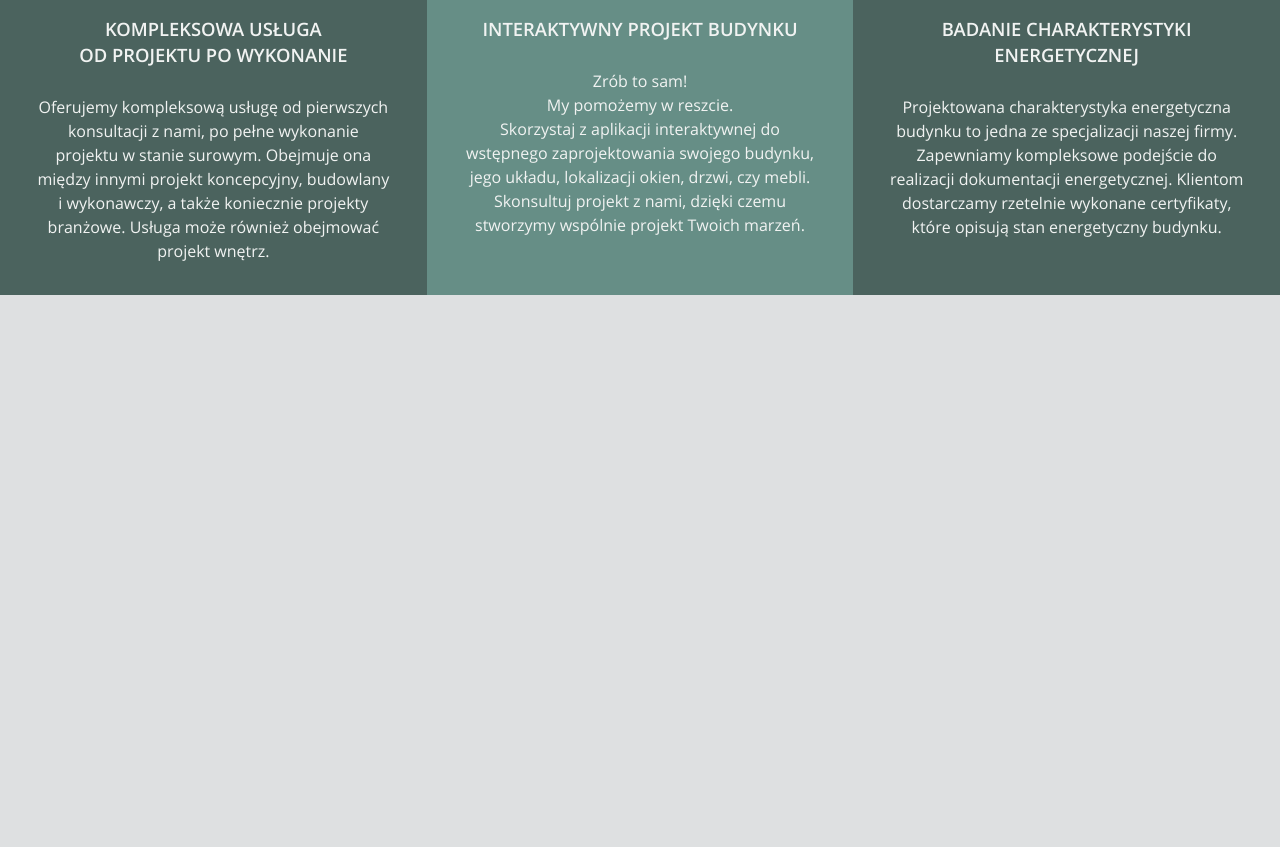
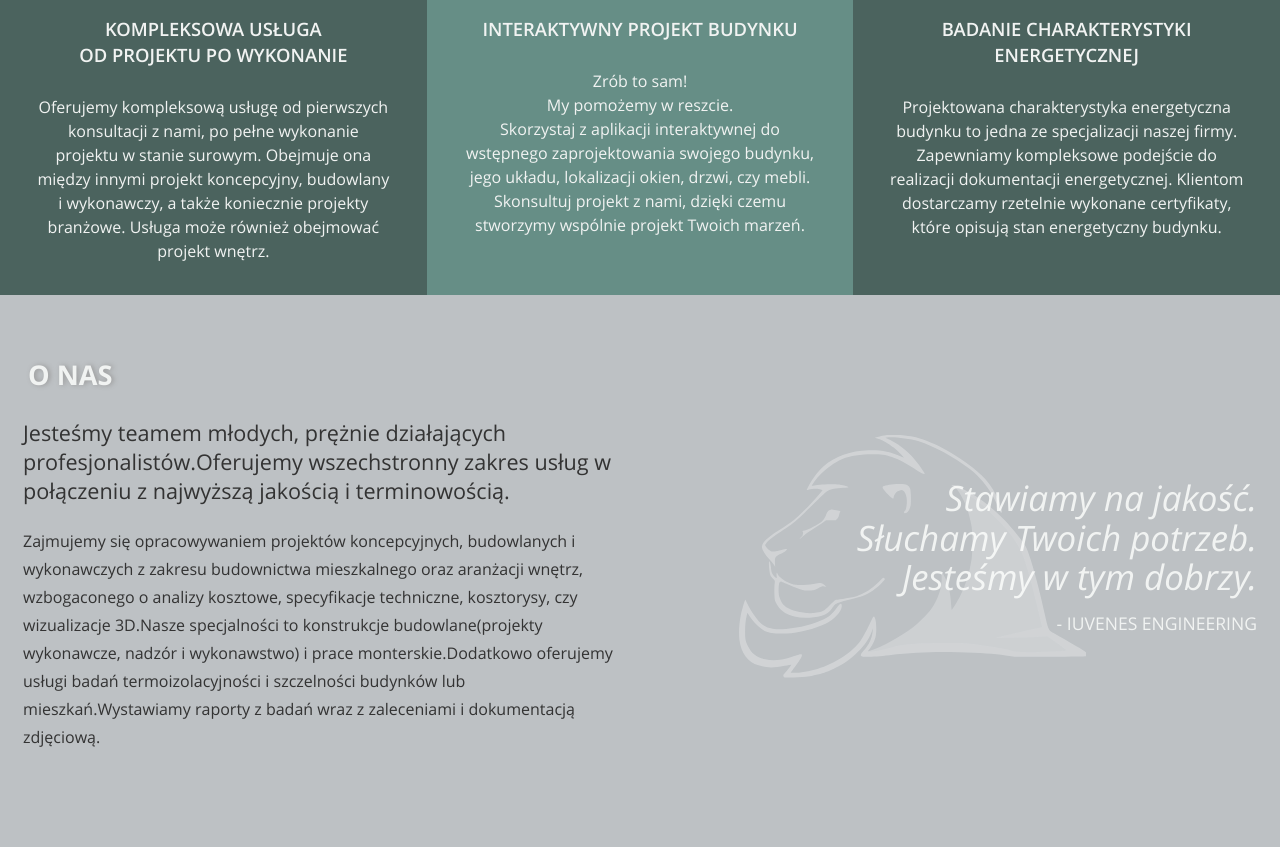
Before and after one commit to iuvenes/website, a Gatsby site: page / in a window 1280 px wide. Shown: the part 1050-1897 px from the top of the page. Before the commit the page ends 1345 px from the top, so only its background shows below. Built offline with nearby package versions, Linux system fonts and the light colour scheme; Gatsby itself is replaced by a stand-in of ours.

Commit message:
feat: add About view component

```diff
--- a/src/pages/index.js
+++ b/src/pages/index.js
@@ -3,12 +3,14 @@ import React from 'react';
 import SEO from 'components/SEO';
 import Hero from 'views/Hero';
 import Services from 'views/Services';
+import About from 'views/About';
 
 const IndexPage = () => (
 	<>
 		<SEO />
 		<Hero id="hero" />
 		<Services id="uslugi" />
+		<About id="o_nas" />
 	</>
 );
 
--- /dev/null
+++ b/src/views/About/index.js
@@ -0,0 +1,56 @@
+import React from 'react';
+import PropTypes from 'prop-types';
+import { graphql, useStaticQuery } from 'gatsby';
+
+import Blockquote from 'components/Blockquote';
+import {
+	SectionDark,
+	SectionTitle,
+	SectionSubtitle,
+	SectionText,
+} from 'components/Share';
+import { Wrapper, QuoteWrapper } from './styles';
+
+const About = ({ id }) => {
+	const {
+		contentYaml: { about },
+	} = useStaticQuery(graphql`
+		{
+			contentYaml {
+				about {
+					title
+					subtitle
+					text
+					quote {
+						text
+						cite
+						icon {
+							publicURL
+						}
+					}
+				}
+			}
+		}
+	`);
+
+	const { title, subtitle, text, quote } = about;
+
+	return (
+		<SectionDark id={id}>
+			<Wrapper>
+				<SectionTitle>{title}</SectionTitle>
+				<SectionSubtitle>{subtitle}</SectionSubtitle>
+				<QuoteWrapper>
+					<Blockquote quote={quote.text} cite={quote.cite} icon={quote.icon} />
+				</QuoteWrapper>
+				<SectionText>{text}</SectionText>
+			</Wrapper>
+		</SectionDark>
+	);
+};
+
+About.propTypes = {
+	id: PropTypes.string.isRequired,
+};
+
+export default About;
--- /dev/null
+++ b/src/views/About/styles.js
@@ -0,0 +1,30 @@
+import styled from 'styled-components';
+
+export const Wrapper = styled.div`
+	max-width: ${({ theme }) => theme.value.contentWidth};
+	margin: 0 auto;
+	padding: 4em ${({ theme }) => theme.value.minMargin};
+
+	${({ theme }) => theme.mq.tabletMid} {
+		display: grid;
+		grid-auto-columns: 1fr;
+		grid-column-gap: 2em;
+	}
+`;
+
+export const QuoteWrapper = styled.div`
+	grid-column: 2;
+	grid-row: 1/4;
+	align-self: center;
+	margin-bottom: 1em;
+	font-size: 1em;
+	text-align: right;
+
+	${({ theme }) => theme.mq.tabletMid} {
+		font-size: 1.5em;
+	}
+
+	${({ theme }) => theme.mq.tabletBig} {
+		font-size: 1.8em;
+	}
+`;
```
